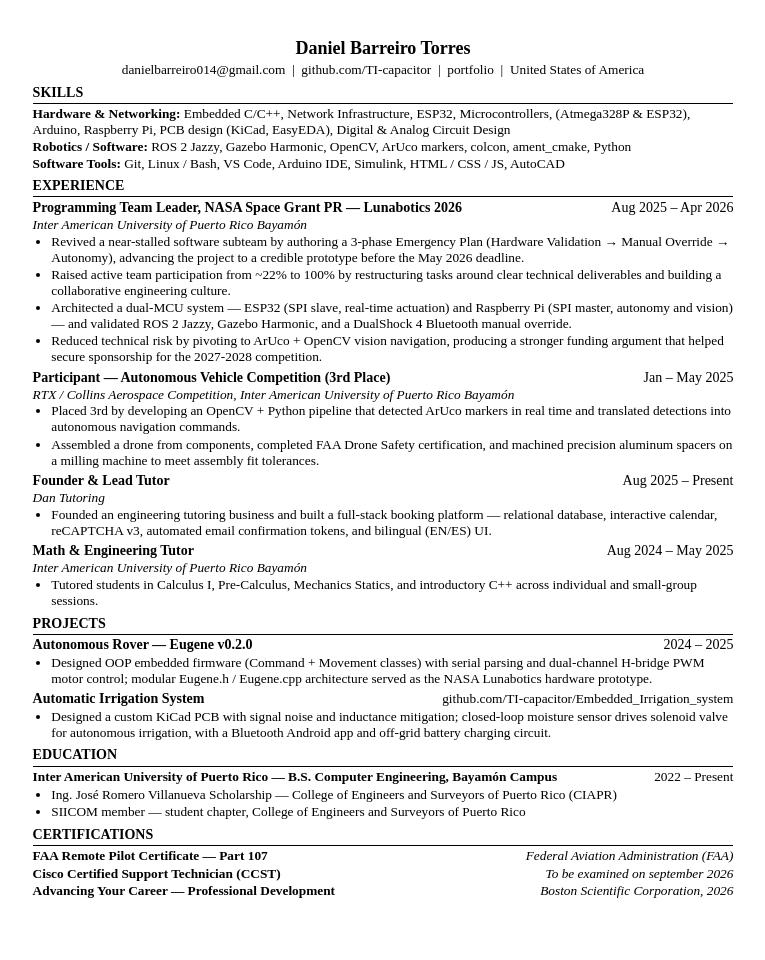
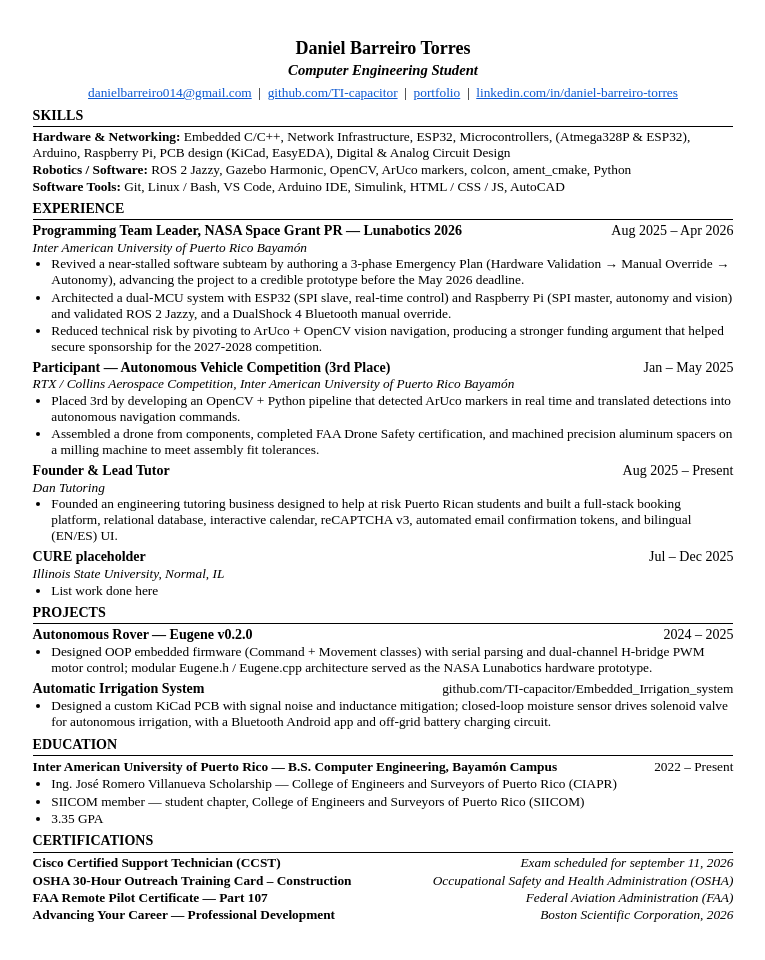
Before and after one commit to TI-capacitor/Personal_portfolio, a plain HTML site: page docs/resume.html in a window 1280 px wide. Shown: the whole page, without its empty margins (257-1022 px from the left). Before the commit the page ends 939 px from the top, so only its background shows below. Drawn offline with Linux system fonts and the light colour scheme.

Commit message:
feat: update resume with new certifications, enhance contact links, and improve layout

```diff
--- a/docs/resume.html
+++ b/docs/resume.html
@@ -25,13 +25,24 @@
       margin-bottom: 1.5pt;
     }
 
+    .profession {
+      text-align: center;
+      font-size: 11pt;
+      font-style: italic;
+      margin-bottom: 4pt;
+      font-weight:bold;
+    }
+
     .contact {
       text-align: center;
       font-size: 10pt;
       margin-bottom: 4pt;
     }
 
-    .contact a { color: #000; text-decoration: none; }
+    .contact a {
+      color: #0b57d0;
+      text-decoration: underline;
+    }
 
     .sec-head {
       font-size: 10.5pt;
@@ -46,6 +57,11 @@
     .skill-line {
       font-size: 10pt;
       margin-bottom: 0.5pt;
+    }
+
+    .hyper-links {
+      text-color: cyan;
+      text-decoration: underline;
     }
 
     .skill-line b { font-weight: bold; }
@@ -105,11 +121,12 @@
 <body>
 
   <div class="name">Daniel Barreiro Torres</div>
+  <div class="profession">Computer Engineering Student</div>
   <div class="contact">
-    danielbarreiro014@gmail.com &nbsp;|&nbsp;
-    <a href="https://github.com/TI-capacitor">github.com/TI-capacitor</a> &nbsp;|&nbsp;
-    <a href="../index.html">portfolio</a> &nbsp;|&nbsp;
-    United States of America
+    <a href="mailto:danielbarreiro014@gmail.com" class="hyper-links">danielbarreiro014@gmail.com</a> &nbsp;|&nbsp;
+    <a href="https://github.com/TI-capacitor" class="hyper-links">github.com/TI-capacitor</a> &nbsp;|&nbsp;
+    <a href="../index.html" class="hyper-links">portfolio</a> &nbsp;|&nbsp;
+    <a href="https://www.linkedin.com/in/daniel-barreiro-torres" class="hyper-links">linkedin.com/in/daniel-barreiro-torres</a>
   </div>
 
   <div class="sec-head">Skills</div>
@@ -127,8 +144,7 @@
     <div class="entry-org">Inter American University of Puerto Rico Bayamón</div>
     <ul>
       <li>Revived a near-stalled software subteam by authoring a 3-phase Emergency Plan (Hardware Validation → Manual Override → Autonomy), advancing the project to a credible prototype before the May 2026 deadline.</li>
-      <li>Raised active team participation from ~22% to 100% by restructuring tasks around clear technical deliverables and building a collaborative engineering culture.</li>
-      <li>Architected a dual-MCU system — ESP32 (SPI slave, real-time actuation) and Raspberry Pi (SPI master, autonomy and vision) — and validated ROS 2 Jazzy, Gazebo Harmonic, and a DualShock 4 Bluetooth manual override.</li>
+      <li>Architected a dual-MCU system with ESP32 (SPI slave, real-time control) and Raspberry Pi (SPI master, autonomy and vision) and validated ROS 2 Jazzy, and a DualShock 4 Bluetooth manual override.</li>
       <li>Reduced technical risk by pivoting to ArUco + OpenCV vision navigation, producing a stronger funding argument that helped secure sponsorship for the 2027-2028 competition.</li>
     </ul>
   </div>
@@ -152,18 +168,18 @@
     </div>
     <div class="entry-org">Dan Tutoring</div>
     <ul>
-      <li>Founded an engineering tutoring business and built a full-stack booking platform — relational database, interactive calendar, reCAPTCHA v3, automated email confirmation tokens, and bilingual (EN/ES) UI.</li>
+      <li>Founded an engineering tutoring business designed to help at risk Puerto Rican students and built a full-stack booking platform, relational database, interactive calendar, reCAPTCHA v3, automated email confirmation tokens, and bilingual (EN/ES) UI.</li>
     </ul>
   </div>
 
   <div class="entry">
     <div class="entry-top">
-      <span class="entry-title">Math &amp; Engineering Tutor</span>
-      <span class="entry-date">Aug 2024 – May 2025</span>
+      <span class="entry-title">CURE placeholder</span>
+      <span class="entry-date">Jul – Dec 2025</span>
     </div>
-    <div class="entry-org">Inter American University of Puerto Rico Bayamón</div>
+    <div class="entry-org">Illinois State University, Normal, IL</div>
     <ul>
-      <li>Tutored students in Calculus I, Pre-Calculus, Mechanics Statics, and introductory C++ across individual and small-group sessions.</li>
+      <li>List work done here</li>
     </ul>
   </div>
 
@@ -196,18 +212,26 @@
   </div>
   <ul style="margin-top:0.5pt;">
     <li>Ing. José Romero Villanueva Scholarship — College of Engineers and Surveyors of Puerto Rico (CIAPR)</li>
-    <li>SIICOM member — student chapter, College of Engineers and Surveyors of Puerto Rico</li>
+    <li>SIICOM member — student chapter, College of Engineers and Surveyors of Puerto Rico (SIICOM)</li>
+    <li>3.35 GPA</li>
   </ul>
 
   <div class="sec-head">Certifications</div>
+
+  <div class="plain-line">
+    <span class="left">Cisco Certified Support Technician (CCST)</span>
+    <span class="right">Exam scheduled for september 11, 2026</span>
+  </div>
+  <div class="plain-line">
+    <span class="left">OSHA 30-Hour Outreach Training Card – Construction</span>
+    <span class="right">Occupational Safety and Health Administration (OSHA)</span>
+  </div>
+
   <div class="plain-line">
     <span class="left">FAA Remote Pilot Certificate — Part 107</span>
     <span class="right">Federal Aviation Administration (FAA)</span>
   </div>
-  <div class="plain-line">
-    <span class="left">Cisco Certified Support Technician (CCST)</span>
-    <span class="right">To be examined on september 2026</span>
-  </div>
+
   <div class="plain-line">
     <span class="left">Advancing Your Career — Professional Development</span>
     <span class="right">Boston Scientific Corporation, 2026</span>
```
